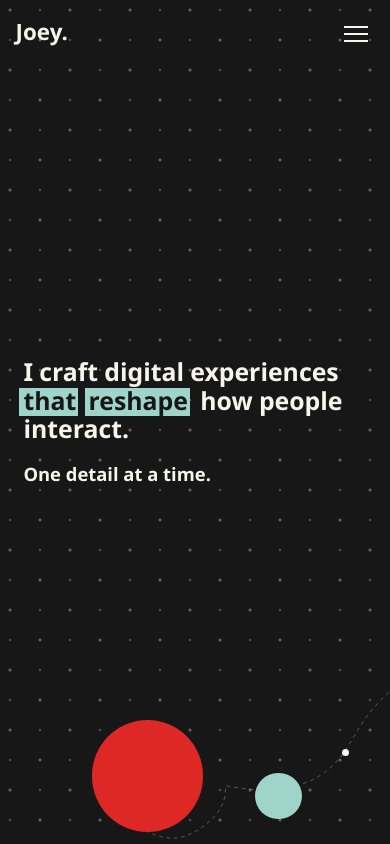
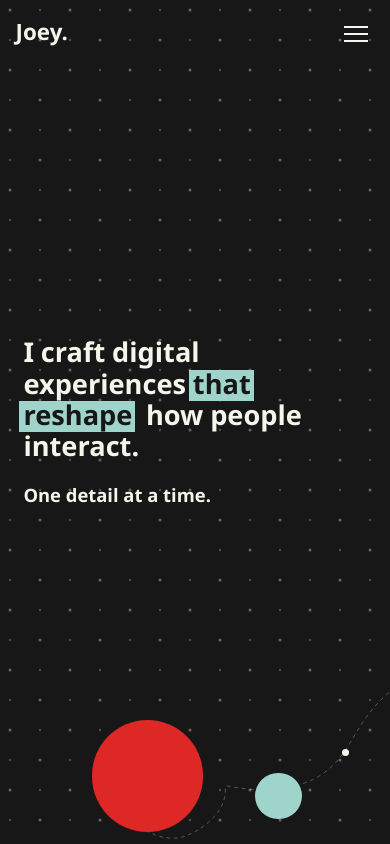
Before and after one commit to jjammar9/Portfolio, a React (Vite) app: page / in a window 390 px wide. Built offline with nearby package versions, Linux system fonts and the light colour scheme; a web font is replaced by a local one.

Commit message:
Mobile: increase hero font to 1.7em

```diff
--- a/src/App.css
+++ b/src/App.css
@@ -959,7 +959,7 @@ h2.large, .h2.large {
   }
 
   .section--half__inner h1 {
-    font-size: 1.55em;
+    font-size: 1.7em;
   }
 
   .section--half__inner h2 {
```
